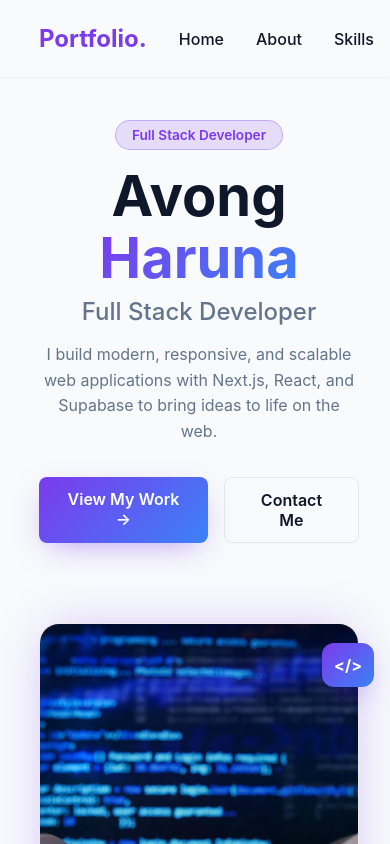
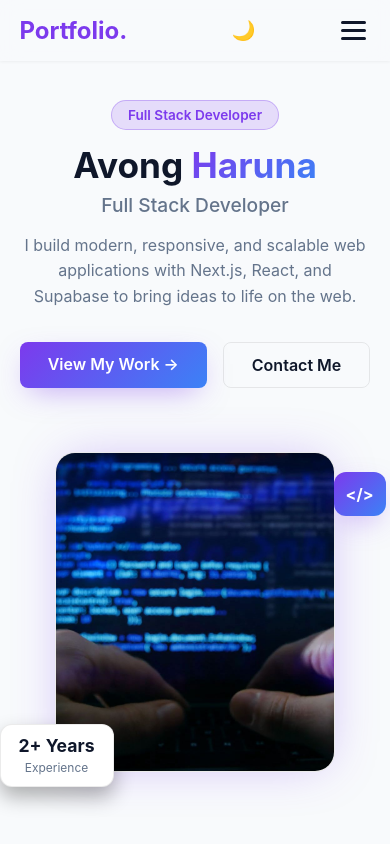
Before and after one commit to avong-haruna/my-portflolio-website, a plain HTML site: page index.html in a window 390 px wide. Shown: the top 844 px of the page. Drawn offline with Linux system fonts and the light colour scheme.

Commit message:
Fix mobile responsiveness, burger menu, and form/CV link configurations

```diff
--- a/script.js
+++ b/script.js
@@ -4,35 +4,44 @@ const navSlide = () => {
     const nav = document.querySelector('.nav-links');
     const navLinks = document.querySelectorAll('.nav-links li');
 
+    if (!burger || !nav) return;
+
     burger.addEventListener('click', () => {
+        // Toggle Nav Drawer
         nav.classList.toggle('nav-active');
 
+        // Animate Links Fade-In
         navLinks.forEach((link, index) => {
             if (link.style.animation) {
                 link.style.animation = '';
             } else {
-                link.style.animation = `navLinkFade 0.5s ease forwards ${index / 7 + 0.3}s`;
+                link.style.animation = `navLinkFade 0.4s ease forwards ${index / 7 + 0.2}s`;
             }
         });
 
+        // Burger Animation Transformation
         burger.classList.toggle('toggle');
     });
 
+    // Close menu when clicking any nav link
     navLinks.forEach(link => {
         link.addEventListener('click', () => {
-            if(nav.classList.contains('nav-active')) {
+            if (nav.classList.contains('nav-active')) {
                 nav.classList.remove('nav-active');
                 burger.classList.remove('toggle');
-                navLinks.forEach(l => l.style.animation = '');
+                navLinks.forEach(l => (l.style.animation = ''));
             }
         });
     });
-}
+};
 
 // 2. Dark/Light Theme Logic
 const initThemeToggle = () => {
     const toggleBtn = document.getElementById('theme-toggle');
-    const currentTheme = localStorage.getItem('theme') ||
+    if (!toggleBtn) return;
+
+    const currentTheme =
+        localStorage.getItem('theme') ||
         (window.matchMedia('(prefers-color-scheme: dark)').matches ? 'dark' : 'light');
 
     if (currentTheme === 'dark') {
@@ -58,6 +67,8 @@ const initThemeToggle = () => {
     });
 };
 
-// Fire both features when script loads
-navSlide();
-initThemeToggle();
+// Fire both features when DOM content is loaded
+document.addEventListener('DOMContentLoaded', () => {
+    navSlide();
+    initThemeToggle();
+});
--- a/style.css
+++ b/style.css
@@ -4,7 +4,7 @@
     --card-bg: #131924;
     --card-border: rgba(255, 255, 255, 0.08);
     --border-color: rgba(255, 255, 255, 0.08);
-    --nav-bg: rgba(11, 15, 23, 0.8);
+    --nav-bg: rgba(11, 15, 23, 0.85);
 
     --text-main: #f3f4f6;
     --text-color: #f3f4f6;
@@ -30,7 +30,7 @@
     --card-bg: #ffffff;
     --card-border: rgba(0, 0, 0, 0.08);
     --border-color: rgba(0, 0, 0, 0.08);
-    --nav-bg: rgba(248, 250, 252, 0.8);
+    --nav-bg: rgba(248, 250, 252, 0.85);
 
     --text-main: #0f172a;
     --text-color: #0f172a;
@@ -42,6 +42,7 @@
 /* Smooth Scrolling */
 html {
     scroll-behavior: smooth;
+    overflow-x: hidden;
 }
 
 /* General Layout Fixes */
@@ -56,6 +57,7 @@ body {
     color: var(--text-main);
     font-family: 'Inter', system-ui, -apple-system, sans-serif;
     transition: background-color 0.3s ease, color 0.3s ease;
+    overflow-x: hidden;
 }
 
 section {
@@ -92,9 +94,9 @@ h2 {
     display: flex;
     justify-content: space-between;
     align-items: center;
-    padding: 1.5rem 10%;
+    padding: 1.25rem 10%;
     background: var(--nav-bg);
-    backdrop-filter: blur(5px);
+    backdrop-filter: blur(10px);
     z-index: 1000;
     box-shadow: 0 1px 3px rgba(0,0,0,0.05);
     transition: var(--transition);
@@ -109,6 +111,7 @@ h2 {
 .nav-links {
     display: flex;
     list-style: none;
+    align-items: center;
 }
 
 .nav-links li {
@@ -148,6 +151,7 @@ h2 {
     background-color: var(--text-color);
     margin: 5px;
     transition: var(--transition);
+    border-radius: 2px;
 }
 
 /* Hero Section Styling */
@@ -849,28 +853,127 @@ h2 {
     transform: translateY(-2px);
 }
 
-/* Mobile Responsiveness */
+/* ==========================================
+   MOBILE & TABLET RESPONSIVENESS FIXES
+   ========================================== */
+
 @media (max-width: 768px) {
+    section {
+        padding: 60px 5%;
+    }
+
+    .navbar {
+        padding: 1rem 5%;
+    }
+
+    .burger {
+        display: block !important;
+        z-index: 1001;
+    }
+
+    /* Off-screen Mobile Drawer Menu */
+    .nav-links {
+        position: fixed;
+        right: -100%;
+        top: 0;
+        height: 100vh;
+        width: 75%;
+        max-width: 300px;
+        background: var(--card-bg);
+        border-left: 1px solid var(--card-border);
+        flex-direction: column;
+        align-items: center;
+        justify-content: center;
+        gap: 2rem;
+        transition: right 0.4s ease-in-out;
+        box-shadow: -10px 0 30px rgba(0, 0, 0, 0.5);
+    }
+
+    .nav-links li {
+        margin-left: 0;
+        opacity: 0; /* Handled by CSS Animation */
+    }
+
+    .nav-links a {
+        font-size: 1.25rem;
+    }
+
+    /* Slide in active menu */
+    .nav-links.nav-active {
+        right: 0;
+    }
+
+    /* Hero Section Fixes */
     .hero-section {
         grid-template-columns: 1fr;
+        padding-top: 100px;
         text-align: center;
+        gap: 2rem;
     }
+
+    .hero-content h1 {
+        font-size: 2.2rem;
+    }
+
+    .hero-subtitle {
+        font-size: 1.2rem;
+    }
+
     .hero-cta-group {
         justify-content: center;
+        flex-wrap: wrap;
     }
-    .about-container {
-        grid-template-columns: 1fr;
+
+    .hero-card-frame {
+        width: 100%;
+        max-width: 280px;
+        height: 320px;
     }
+
+    /* Grid & Layout Adjustments */
+    .about-container,
     .contact-container {
         grid-template-columns: 1fr;
-        gap: 2.5rem;
+        gap: 2rem;
     }
+
     .form-row {
         grid-template-columns: 1fr;
     }
+
+    .skills-grid,
+    .projects-grid,
+    .services-grid {
+        grid-template-columns: 1fr;
+    }
+
+    /* Footer Fixes */
     .footer-container {
         flex-direction: column;
         gap: 1rem;
         text-align: center;
     }
 }
+
+/* Burger Transformation Animations */
+.toggle .line1 {
+    transform: rotate(-45deg) translate(-5px, 6px);
+}
+.toggle .line2 {
+    opacity: 0;
+}
+.toggle .line3 {
+    transform: rotate(45deg) translate(-5px, -6px);
+}
+
+/* Keyframe Animations for Menu Links */
+@keyframes navLinkFade {
+    from {
+        opacity: 0;
+        transform: translateX(50px);
+    }
+    to {
+        opacity: 1;
+        transform: translateX(0px);
+    }
+}
```
